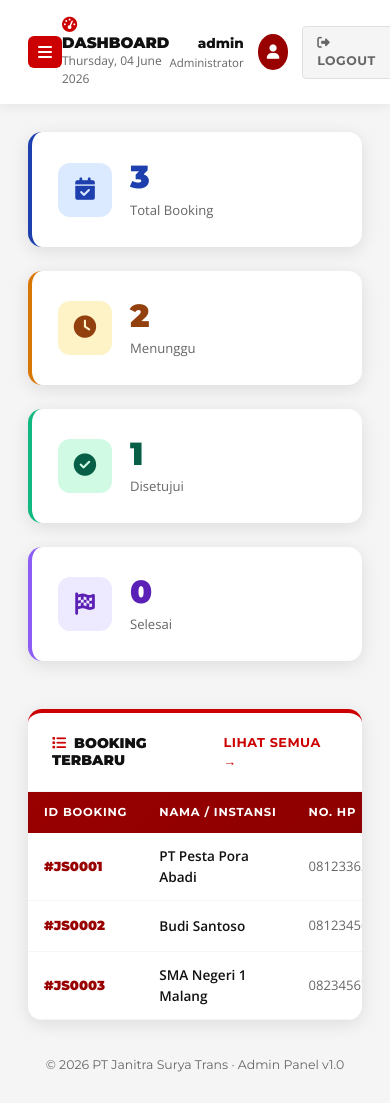
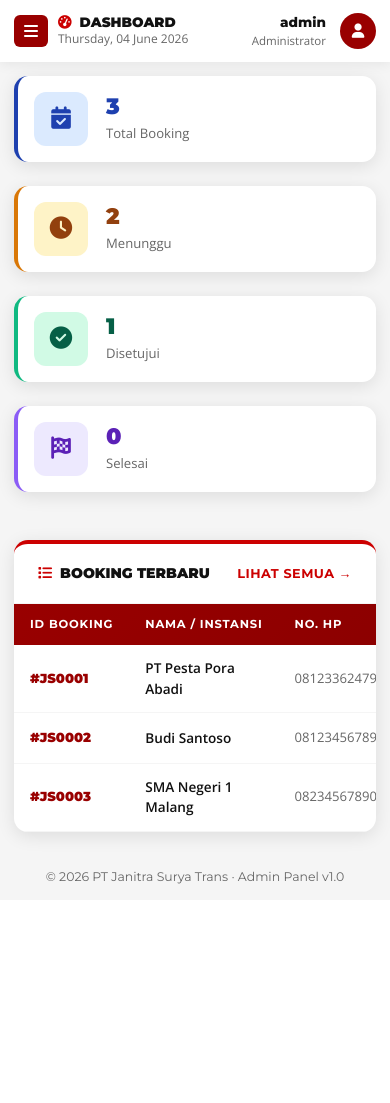
Before and after one commit to galihwikuu/bus_pariwisata, a PHP site: page /admin/dashboard.php in a window 390 px wide. After the commit the page ends 884 px from the top, so only its background shows below. Run offline with PHP 8.4, Linux system fonts and the light colour scheme; a user stored in the database is signed in; data comes from the database, SQL or seed files in the repository.

Commit message:
Refactor dashboard layout and enhance sidebar functionality for improved responsiveness

```diff
--- a/admin/dashboard.php
+++ b/admin/dashboard.php
@@ -3,8 +3,8 @@ session_start();
 if (!isset($_SESSION['admin_logged_in']) || $_SESSION['admin_logged_in'] !== true) {
     header('Location: login.php'); exit;
 }
+$halaman_admin = 'dashboard';
 include '../config/koneksi.php';
-$halaman_admin = 'dashboard';
 
 $total_all       = mysqli_fetch_assoc(mysqli_query($conn, "SELECT COUNT(*) AS t FROM booking"))['t'];
 $total_pending   = mysqli_fetch_assoc(mysqli_query($conn, "SELECT COUNT(*) AS t FROM booking WHERE status='Pending'"))['t'];
@@ -22,7 +22,7 @@ $booking_terbaru = mysqli_query($conn, "SELECT * FROM booking ORDER BY created_a
     <link href="https://fonts.googleapis.com/css2?family=Montserrat:wght@400;600;700;800;900&family=Open+Sans:wght@400;500;600&display=swap" rel="stylesheet">
     <link href="../assets/css/style.css" rel="stylesheet">
 </head>
-<body style="background:var(--abu);">
+<body class="dashboard"style="background:var(--abu);">
 <div class="admin-layout">
     <div class="sidebar-overlay" onclick="toggleSidebar()"></div>
     <?php include 'includes/sidebar.php'; ?>
--- a/assets/css/style.css
+++ b/assets/css/style.css
@@ -1081,7 +1081,12 @@ img { max-width: 100%; }
     align-items: center;
     justify-content: space-between;
     box-shadow: 0 2px 12px rgba(0,0,0,0.07);
-    position: sticky; top: 0; z-index: 50;
+    position: sticky;
+    top: 0;
+    z-index: 50;
+    display: flex;
+    align-items: center;
+    justify-content: space-between;
 }
 
 .admin-content { padding: 28px; }
@@ -1193,118 +1198,187 @@ img { max-width: 100%; }
     .btn-merah-putih,.btn-outline-putih{justify-content:center}
 }
 
+
 /* =========================
-   ADMIN RESPONSIVE FIX (FINAL)
+   ADMIN RESPONSIVE FIX (FINAL CLEAN)
    ========================= */
 
-/* tombol hamburger default: sembunyi */
+/* =========================
+   DESKTOP DEFAULT
+========================= */
 .sidebar-toggle {
     display: none;
 }
 
-/* MOBILE */
+.admin-sidebar {
+    position: fixed;
+    left: 0;
+    top: 0;
+    width: 260px;
+    height: 100vh;
+    overflow-y: auto;
+    z-index: 1000;
+}
+
+.admin-main {
+    margin-left: 260px;
+    width: auto;
+}
+
+/* =========================
+   OVERLAY DEFAULT
+========================= */
+.sidebar-overlay {
+    display: none;
+}
+
+/* =========================
+   MOBILE
+========================= */
 @media (max-width: 991px) {
 
-    /* hamburger muncul */
+    .admin-topbar {
+        display: flex;
+        align-items: center;
+        justify-content: space-between;
+        flex-wrap: nowrap;
+        gap: 10px;
+        padding: 12px 14px;
+    }
+
+    /* hamburger tetap kiri */
     .sidebar-toggle {
-        display: inline-flex;
+        flex: 0 0 auto;
+    }
+
+    /* judul dashboard */
+    .admin-topbar h5 {
+        font-size: 0.85rem !important;
+        margin: 0;
+    }
+
+    /* grup admin + avatar */
+    .admin-topbar > div:last-of-type {
+        margin-left: auto; /* dorong ke kanan */
+        display: flex;
+        align-items: center;
+        gap: 10px;
+    }
+
+    /* teks admin */
+    .admin-topbar > div:last-of-type > div:first-child {
+        text-align: right;
+    }
+}
+
+    /* ===== LOGOUT SELALU KANAN ===== */
+    .admin-topbar a {
+        order: 3;
+        flex: 0 0 auto;
+        padding: 6px 10px !important;
+        font-size: 0.72rem !important;
+        white-space: nowrap;
+    }
+
+
+/* HIDE LOGOUT DI DASHBOARD SAJA */
+body.dashboard .admin-topbar a {
+    display: none;
+}
+
+    /* ===== HAMBURGER ===== */
+    .sidebar-toggle {
+        display: flex;
         align-items: center;
         justify-content: center;
-        background: var(--merah);
+        background: var(--merah-tua);
         color: white;
         border: none;
         padding: 8px 10px;
         border-radius: 6px;
         font-size: 16px;
+        z-index: 1001;
     }
 
-    /* sidebar jadi offcanvas */
+    /* ===== SIDEBAR OFFCANVAS ===== */
     .admin-sidebar {
-        position: fixed !important;
+        position: fixed;
+        top: 0;
         left: -260px;
-        top: 0;
-        height: 100%;
-        z-index: 999;
-        transition: 0.3s ease;
+        width: 260px;
+        height: 100vh;
+        overflow-y: auto;
+        transition: left 0.3s ease;
+        z-index: 1000;
     }
 
     .admin-sidebar.active {
         left: 0;
     }
 
-    /* overlay */
-    .sidebar-overlay {
-        display: none;
+    /* ===== OVERLAY ===== */
+    .sidebar-overlay.active {
+        display: block;
         position: fixed;
         inset: 0;
-        background: rgba(0,0,0,0.4);
-        z-index: 998;
+        background: rgba(0,0,0,0.45);
+        z-index: 999;
     }
 
-    .sidebar-overlay.active {
-        display: block;
+    /* ===== MAIN FULL ===== */
+    .admin-main {
+        margin-left: 0;
+        width: 100%;
     }
 
-    /* main full */
-    .admin-main {
-        margin-left: 0 !important;
-        width: 100%;
-    }
-}
-
-/* DESKTOP FIX */
-@media (min-width: 992px) {
-
-    .admin-sidebar {
-        position: fixed;
-        left: 0 !important;
+    /* ===== LOGOUT BUTTON SMALL ===== */
+    .admin-topbar a {
+        padding: 6px 10px !important;
+        font-size: 0.72rem !important;
     }
 
-    .sidebar-toggle {
-        display: none !important;
+    /* ===== USER TEXT SMALL ===== */
+    .topbar-right div {
+        font-size: 0.75rem;
     }
 
-    .sidebar-overlay {
-        display: none !important;
+    /* ===== CONTENT SPACING ===== */
+    .admin-content {
+        padding: 14px;
     }
 
-    .admin-main {
-        margin-left: 250px;
+    /* ===== STAT CARDS ===== */
+    .stat-card {
+        flex-direction: row;
+        padding: 16px;
+    }
+
+    .stat-card h3 {
+        font-size: 1.4rem;
+    }
+
+    /* ===== TABLE FIX ===== */
+    table {
+        min-width: 600px;
     }
 }
 
 /* =========================
-   FORCE FIX SIDEBAR MOBILE
-   ========================= */
-@media (max-width: 991px) {
+   SMALL PHONE (EXTRA FIX)
+========================= */
+@media (max-width: 576px) {
 
-    .admin-sidebar {
-        width: 260px !important;
-        max-width: 260px !important;
-        left: -260px !important;
-        position: fixed !important;
-        top: 0 !important;
-        height: 100vh !important;
-        overflow-y: auto;
-        transform: none !important;
+    .admin-content {
+        padding: 12px;
     }
 
-    .admin-sidebar.active {
-        left: 0 !important;
+    .row.g-4 .col-lg-3 {
+        flex: 0 0 100%;
+        max-width: 100%;
+    }
+
+    .topbar-right {
+        flex-direction: column;
+        align-items: flex-start;
     }
 }
-
-@media (max-width: 991px) {
-    .sidebar-toggle {
-        display: flex !important;
-        align-items: center;
-        justify-content: center;
-        background: var(--merah) !important;
-        color: white !important;
-        border: none;
-        padding: 8px 10px;
-        border-radius: 6px;
-        font-size: 16px;
-        z-index: 1001;
-    }
-}
```
